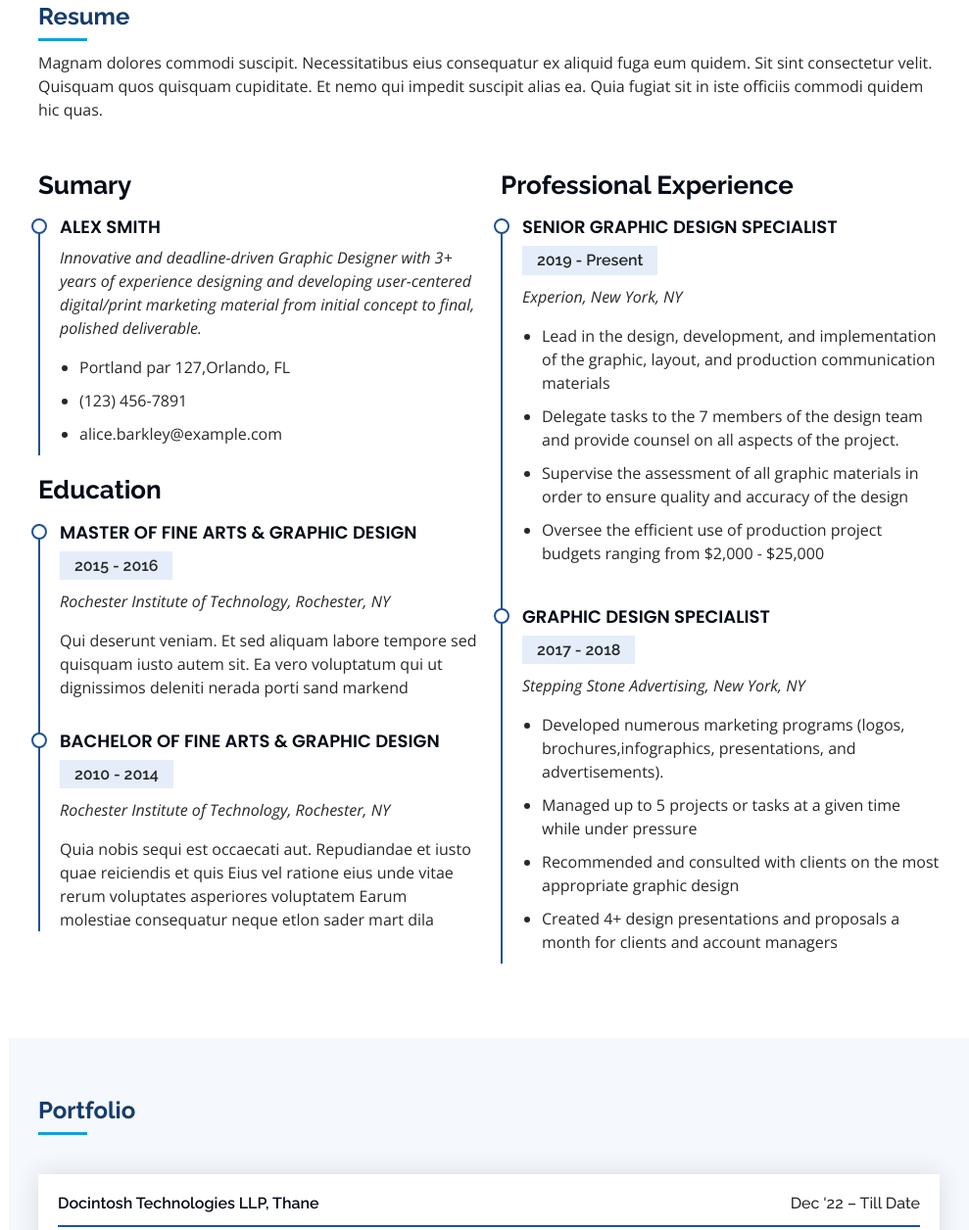
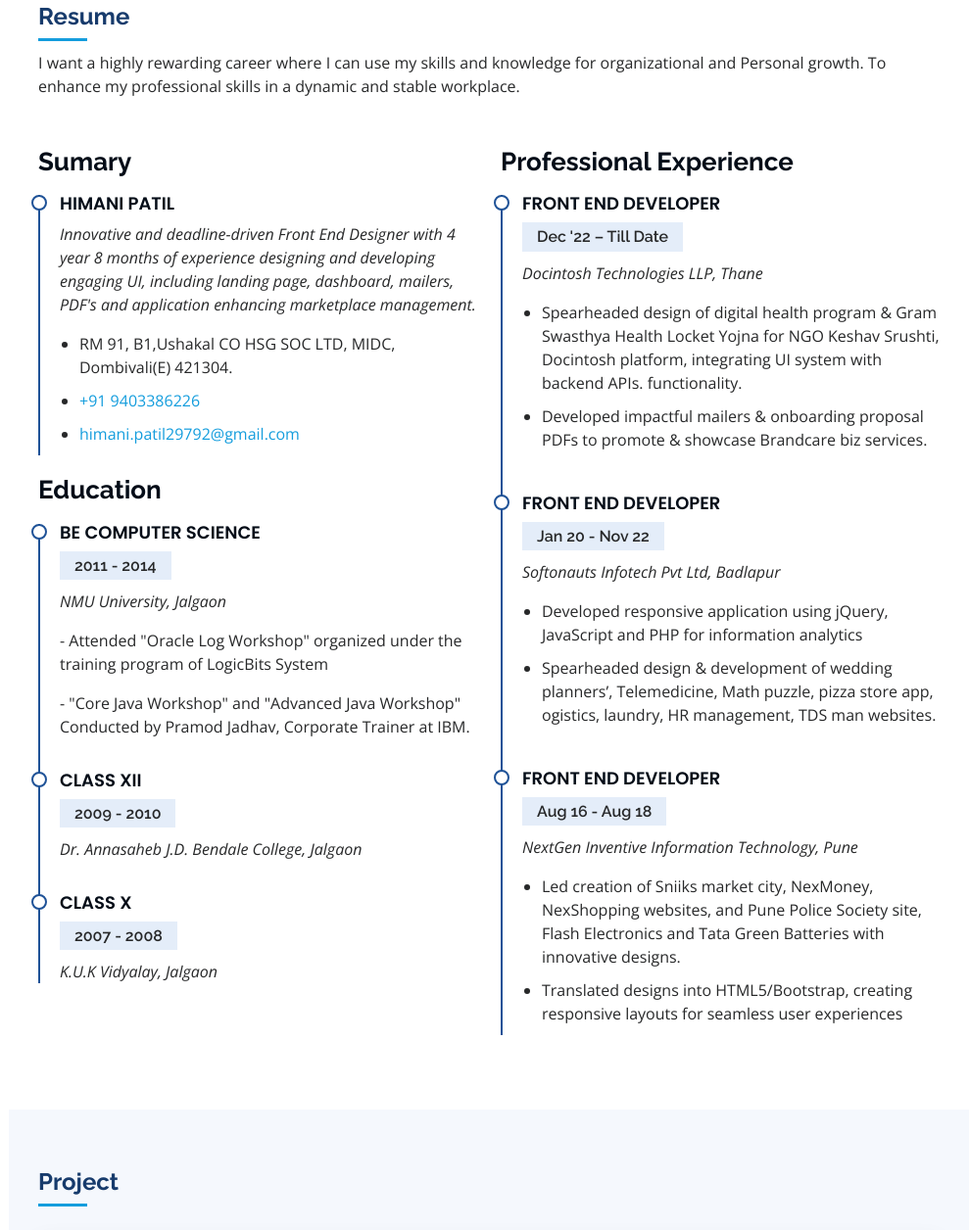
Before and after one commit to Himanipatil29792/Portfolio, a plain HTML site: page index.html in a window 1280 px wide. Shown: the part 1473-2729 px from the top of the page at 98% size, without its empty margins (291-1280 px from the left). Drawn offline with nearby package versions, Linux system fonts and the light colour scheme.

Commit message:
Update index.html

```diff
--- a/index.html
+++ b/index.html
@@ -45,7 +45,7 @@
         <div class="social-links mt-3 text-center">
           <a href="tel: +919403386226" class="message-dots"><i class="bx bxs-message-dots"></i></a>
           <a href="mailto:himani.patil29792@gmail.com" class="google-email"><i class='bx bx-envelope'></i></a>
-          <a href="#" class="github"><i class="bx bxl-gitlab"></i></a>
+          <a href="https://himanipatil123.github.io/Portfolio/" class="github"><i class="bx bxl-gitlab"></i></a>
           <a href="https://www.linkedin.com/in/himani-patil-959465a0?original_referer=" class="linkedin"><i
               class="bx bxl-linkedin"></i></a>
         </div>
@@ -57,7 +57,7 @@
           <li><a href="#about" class="nav-link scrollto"><i class="bx bx-user"></i> <span>About</span></a></li>
           <li><a href="#resume" class="nav-link scrollto"><i class="bx bx-file-blank"></i> <span>Resume</span></a></li>
           <li><a href="#portfolio" class="nav-link scrollto"><i class="bx bx-book-content"></i>
-              <span>Portfolio</span></a></li>
+              <span>Project</span></a></li>
 
           <li><a href="#contact" class="nav-link scrollto"><i class="bx bx-envelope"></i> <span>Contact</span></a></li>
         </ul>
@@ -195,7 +195,9 @@
               <div class="col-lg-5">
                 <ul>
                   <li><i class="bi bi-chevron-right"></i> <strong>Birthday:</strong> <span>29 July 1992</span></li>
-                  <li><i class="bi bi-chevron-right"></i> <strong>Website:</strong> <span>www.example.com</span></li>
+                  <li><i class="bi bi-chevron-right"></i> <strong>Website:</strong> <span><a
+                        href="https://himanipatil123.github.io/Portfolio/">https://himanipatil123.github.io/Portfolio/</a></span>
+                  </li>
                   <li><i class="bi bi-chevron-right"></i> <strong>Contact:</strong> <span>+91 9403386226</span></li>
                   <li><i class="bi bi-chevron-right"></i> <strong>City:</strong> <span>Dombivali, Mumbai</span></li>
                 </ul>
@@ -205,7 +207,7 @@
                   <li><i class="bi bi-chevron-right"></i> <strong>Age:</strong> <span>30</span></li>
                   <li><i class="bi bi-chevron-right"></i> <strong>Degree:</strong> <span>BE Computer Engineering</span>
                   </li>
-                  <li><i class="bi bi-chevron-right"></i> <strong>Email ID:</strong>
+                  <li><i class="bi bi-chevron-right"></i> <strong>Email:</strong>
                     <span><a href="mailto: himani.patil29792@gmail.com">himani.patil29792@gmail.com</a></span>
                   </li>
                   <li><i class="bi bi-chevron-right"></i> <strong>Front End Developer:</strong> <span>Available</span>
@@ -228,69 +230,92 @@
 
         <div class="section-title">
           <h2>Resume</h2>
-          <p>Magnam dolores commodi suscipit. Necessitatibus eius consequatur ex aliquid fuga eum quidem. Sit sint
-            consectetur velit. Quisquam quos quisquam cupiditate. Et nemo qui impedit suscipit alias ea. Quia fugiat sit
-            in iste officiis commodi quidem hic quas.</p>
+          <p>I want a highly rewarding career where I can use my skills and knowledge for organizational and
+            Personal growth. To enhance my professional skills in a dynamic and stable workplace.</p>
         </div>
 
         <div class="row">
           <div class="col-lg-6" data-aos="fade-up">
             <h3 class="resume-title">Sumary</h3>
             <div class="resume-item pb-0">
-              <h4>Alex Smith</h4>
-              <p><em>Innovative and deadline-driven Graphic Designer with 3+ years of experience designing and
-                  developing user-centered digital/print marketing material from initial concept to final, polished
-                  deliverable.</em></p>
+              <h4>Himani Patil</h4>
+              <p><em>Innovative and deadline-driven Front End Designer with 4 year 8 months of experience designing and
+                  developing engaging UI, including landing page, dashboard, mailers, PDF's and application enhancing
+                  marketplace management.</em></p>
               <ul>
-                <li>Portland par 127,Orlando, FL</li>
-                <li>(123) 456-7891</li>
-                <li>alice.barkley@example.com</li>
+                <li>RM 91, B1,Ushakal CO HSG SOC LTD, MIDC,
+                  Dombivali(E) 421304.</li>
+                <li><a href="tel:+91 9403386226">+91 9403386226</a></li>
+                <li><a href="mailto:himani.patil29792@gmail.com">himani.patil29792@gmail.com</a></li>
               </ul>
             </div>
 
             <h3 class="resume-title">Education</h3>
             <div class="resume-item">
-              <h4>Master of Fine Arts &amp; Graphic Design</h4>
-              <h5>2015 - 2016</h5>
-              <p><em>Rochester Institute of Technology, Rochester, NY</em></p>
-              <p>Qui deserunt veniam. Et sed aliquam labore tempore sed quisquam iusto autem sit. Ea vero voluptatum qui
-                ut dignissimos deleniti nerada porti sand markend</p>
+              <h4>BE Computer Science</h4>
+              <h5>2011 - 2014</h5>
+              <p><em>NMU University, Jalgaon</em></p>
+              <p>- Attended "Oracle Log Workshop" organized under the training program of LogicBits System</p>
+              <p>- "Core Java Workshop" and
+                "Advanced Java Workshop" Conducted by Pramod Jadhav, Corporate Trainer at IBM.</p>
             </div>
             <div class="resume-item">
-              <h4>Bachelor of Fine Arts &amp; Graphic Design</h4>
-              <h5>2010 - 2014</h5>
-              <p><em>Rochester Institute of Technology, Rochester, NY</em></p>
-              <p>Quia nobis sequi est occaecati aut. Repudiandae et iusto quae reiciendis et quis Eius vel ratione eius
-                unde vitae rerum voluptates asperiores voluptatem Earum molestiae consequatur neque etlon sader mart
-                dila</p>
+              <h4>Class XII</h4>
+              <h5>2009 - 2010</h5>
+              <p><em>Dr. Annasaheb J.D. Bendale College, Jalgaon</em></p>
+
+            </div>
+            <div class="resume-item">
+              <h4>Class X</h4>
+              <h5>2007 - 2008</h5>
+              <p><em>K.U.K Vidyalay, Jalgaon</em></p>
+
             </div>
           </div>
           <div class="col-lg-6" data-aos="fade-up" data-aos-delay="100">
             <h3 class="resume-title">Professional Experience</h3>
             <div class="resume-item">
-              <h4>Senior graphic design specialist</h4>
-              <h5>2019 - Present</h5>
-              <p><em>Experion, New York, NY </em></p>
+              <h4>Front End Developer</h4>
+              <h5>Dec '22 – Till Date</h5>
+              <p><em>Docintosh Technologies LLP, Thane </em></p>
               <ul>
-                <li>Lead in the design, development, and implementation of the graphic, layout, and production
-                  communication materials</li>
-                <li>Delegate tasks to the 7 members of the design team and provide counsel on all aspects of the
-                  project. </li>
-                <li>Supervise the assessment of all graphic materials in order to ensure quality and accuracy of the
-                  design</li>
-                <li>Oversee the efficient use of production project budgets ranging from $2,000 - $25,000</li>
+                <li>Spearheaded design of digital health program & Gram Swasthya Health Locket Yojna for NGO Keshav
+                  Srushti, Docintosh platform, integrating UI system with backend APIs.
+                  functionality.</li>
+                <li>Developed impactful mailers & onboarding proposal PDFs to promote & showcase Brandcare biz services.
+                </li>
+
+
               </ul>
             </div>
             <div class="resume-item">
-              <h4>Graphic design specialist</h4>
-              <h5>2017 - 2018</h5>
-              <p><em>Stepping Stone Advertising, New York, NY</em></p>
+              <h4>Front End Developer</h4>
+              <h5>Jan 20 - Nov 22</h5>
+              <p><em>Softonauts Infotech Pvt Ltd, Badlapur</em></p>
               <ul>
-                <li>Developed numerous marketing programs (logos, brochures,infographics, presentations, and
-                  advertisements).</li>
-                <li>Managed up to 5 projects or tasks at a given time while under pressure</li>
-                <li>Recommended and consulted with clients on the most appropriate graphic design</li>
-                <li>Created 4+ design presentations and proposals a month for clients and account managers</li>
+
+                <li>Developed responsive application using jQuery, JavaScript and PHP for information analytics</li>
+
+
+                <li>Spearheaded design & development of wedding planners’, Telemedicine, Math puzzle, pizza store app,
+                  ogistics, laundry, HR management, TDS man websites.
+                </li>
+              </ul>
+            </div>
+
+            <div class="resume-item">
+              <h4>Front End Developer</h4>
+              <h5>Aug 16 - Aug 18</h5>
+              <p><em>NextGen Inventive Information Technology, Pune</em></p>
+              <ul>
+
+                <li>Led creation of Sniiks market city, NexMoney, NexShopping websites, and Pune Police Society site,
+                  Flash Electronics and Tata Green Batteries with innovative designs.
+                </li>
+                <li>
+                  Translated designs into HTML5/Bootstrap, creating responsive layouts for seamless user experiences
+                </li>
+
               </ul>
             </div>
           </div>
@@ -304,7 +329,7 @@
       <div class="container">
 
         <div class="section-title">
-          <h2>Portfolio</h2>
+          <h2>Project</h2>
         </div>
 
         <div class="portfolio-card">
@@ -334,50 +359,31 @@
               </a>
             </div>
           </div>
-          <!-- <div class="row mt-5">
-            <div class="col-md-4">
-              <h4 class="mb-3">Gram Health Locket Yojana</h4>
-              <a href="https://www.brandcare.net/gram-health-locket.php" target="-blank">
-                <img src="./assets/img/hl1.png" class="img-fluid">
-              </a>
+
+          <div class="mt-4">
+            <div>
+              <span class="mb-3 linkheading"> Gram Health Locket Yojana - </span> &nbsp; <a
+                href="https://www.brandcare.net/gram-health-locket.php" target="_blank">
+                https://www.brandcare.net/gram-health-locket.php</a>
             </div>
-            <div class="col-md-4">
-              <h4 class="mb-3">Docintosh Survey Dashboard</h4>
-              <a href="https://docintosh.com/HomeController/dashboard/4" target="-blank">
-                <img src="./assets/img/dd.png" class="img-fluid">
-              </a>
+            <div class="mt-2">
+              <span class="mb-3 linkheading"> Docintosh Survey Gynaecologists Camylofin - </span> &nbsp; <a
+                href="https://nfthlx.com/" target="_blank">
+                https://nfthlx.com/</a>
             </div>
-            <div class="col-md-4">
-              <h4 class="mb-3">Docintosh Survey Gynaecologists Camylofin </h4>
-              <a href="https://www.brandcare.net/survey-gynaecologists-camylofin/survey-camylofin1.html"
-                target="-blank">
-                <img src="./assets/img/ds.png" class="img-fluid">
-              </a>
+            <div class="mt-2">
+              <span class="mb-3 linkheading"> BFlow Pricing Table - </span> &nbsp; <a
+                href="https://www.brandcare.net/BFlow/" target="_blank">
+                https://www.brandcare.net/BFlow/</a>
+            </div>
+            <div class="mt-2">
+              <span class="mb-3 linkheading"> Brandcare Onboarding Export PDF - </span> &nbsp; <a
+                href="https://www.brandcare.net/brandcare_onboarding_exportPDF/" target="_blank">
+                https://www.brandcare.net/brandcare_onboarding_exportPDF/</a>
             </div>
 
           </div>
 
-          <div class="row mt-5">
-            <div class="col-md-4">
-              <h4 class="mb-3"> BFlow Pricing Table </h4>
-              <a href="https://www.brandcare.net/BFlow/" target="-blank">
-                <img src="./assets/img/bp.png" class="img-fluid">
-              </a>
-            </div>
-
-            <div class="col-md-4">
-              <h4 class="mb-3"> Brandcare Onboarding Export PDF </h4>
-              <a href="https://www.brandcare.net/brandcare_onboarding_exportPDF/" target="-blank">
-                <img src="./assets/img/bp1.png" class="img-fluid">
-              </a>
-            </div>
-            <div class="col-md-4">
-              <h4 class="mb-3"> Brandcare Sentimetrix Report </h4>
-              <a href="https://www.brandcare.net/brandcare_onboarding_exportPDF/" target="-blank">
-                <img src="./assets/img/bs.png" class="img-fluid">
-              </a>
-            </div>
-          </div> -->
         </div>
 
         <div class="portfolio-card mt-4">
@@ -408,10 +414,26 @@
             </div>
           </div>
 
-          <div class="mt-5">
-            <div class="d-flex">
-              <h4 class="mb-3"> Nfthlx - </h4> &nbsp; <a href="https://nfthlx.com/"> https://nfthlx.com/</a>
+          <div class="mt-4">
+            <div>
+              <span class="mb-3 linkheading"> Nfthlx - </span> &nbsp; <a href="https://nfthlx.com/" target="_blank">
+                https://nfthlx.com/</a>
             </div>
+            <div class="mt-2">
+              <span class="mb-3 linkheading"> Prhix - </span> &nbsp; <a href="https://prhix.com/" target="_blank">
+                https://prhix.com/</a>
+            </div>
+            <div class="mt-2">
+              <span class="mb-3 linkheading"> Apex World Logistics App - </span> &nbsp; <a
+                href="http://apexworldlogistics.com/" target="_blank">
+                http://apexworldlogistics.com/</a>
+            </div>
+            <div class="mt-2">
+              <span class="mb-3 linkheading"> Serious-Pizza Website - </span> &nbsp; <a
+                href="https://softonauts.com/clients/Serious-Pizza/index" target="_blank">
+                https://softonauts.com/clients/Serious-Pizza/index</a>
+            </div>
+
           </div>
         </div>
 
@@ -430,15 +452,15 @@
             </div>
 
             <div class="col-md-4">
-              <h4 class="mb-3">Docintosh Platform </h4>
-              <a href="https://docintosh.com/HomeController/index2" target="-blank">
-                <img src="./assets/img/dl.png" class="img-fluid">
+              <h4 class="mb-3">NexMoney </h4>
+              <a href="https://nexmoney.in/" target="-blank">
+                <img src="./assets/img/nextmoney.png" class="img-fluid">
               </a>
             </div>
             <div class="col-md-4">
-              <h4 class="mb-3">Gram Swasthya Yojna</h4>
-              <a href="https://gramswasthyayojna.com/" target="-blank">
-                <img src="./assets/img/gram.png" class="img-fluid">
+              <h4 class="mb-3">NexShopping</h4>
+              <a href="https://nexshoppee.com/" target="-blank">
+                <img src="./assets/img/nexshoppi.png" class="img-fluid">
               </a>
             </div>
           </div>
```
